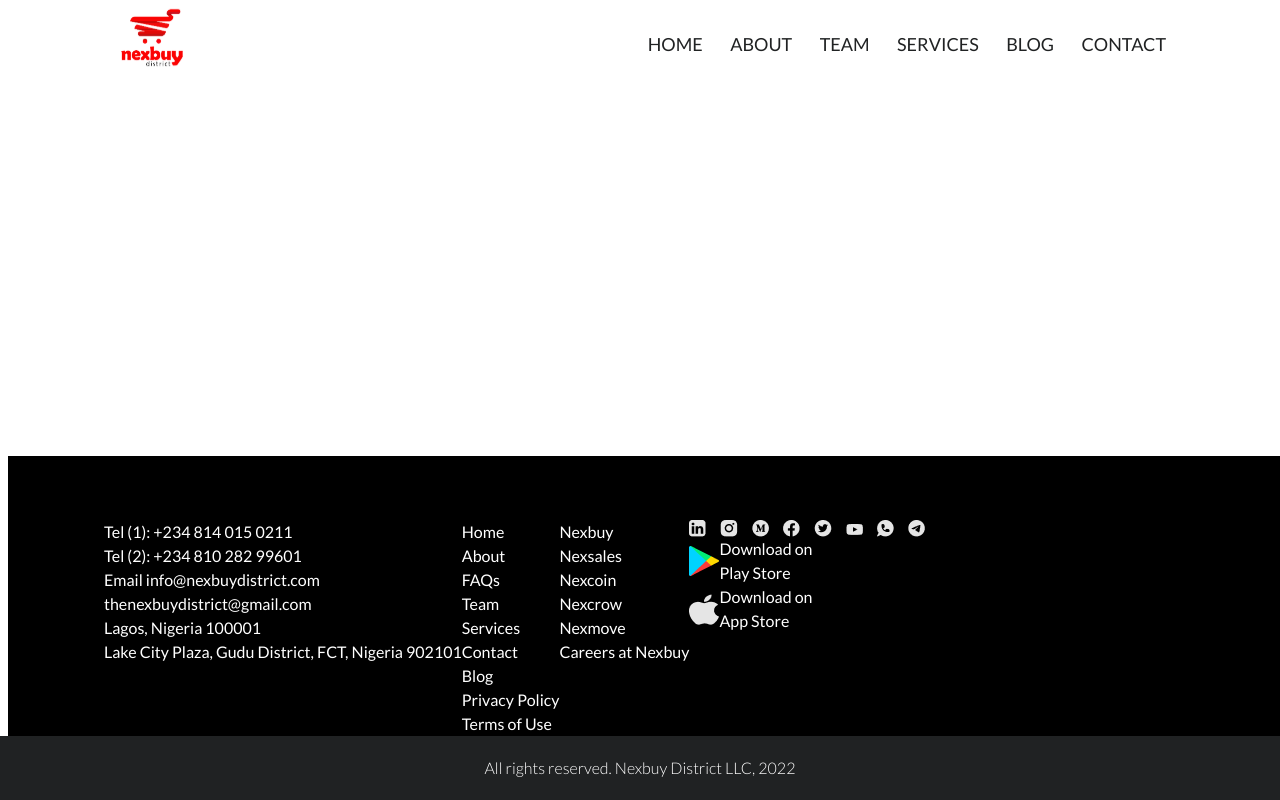
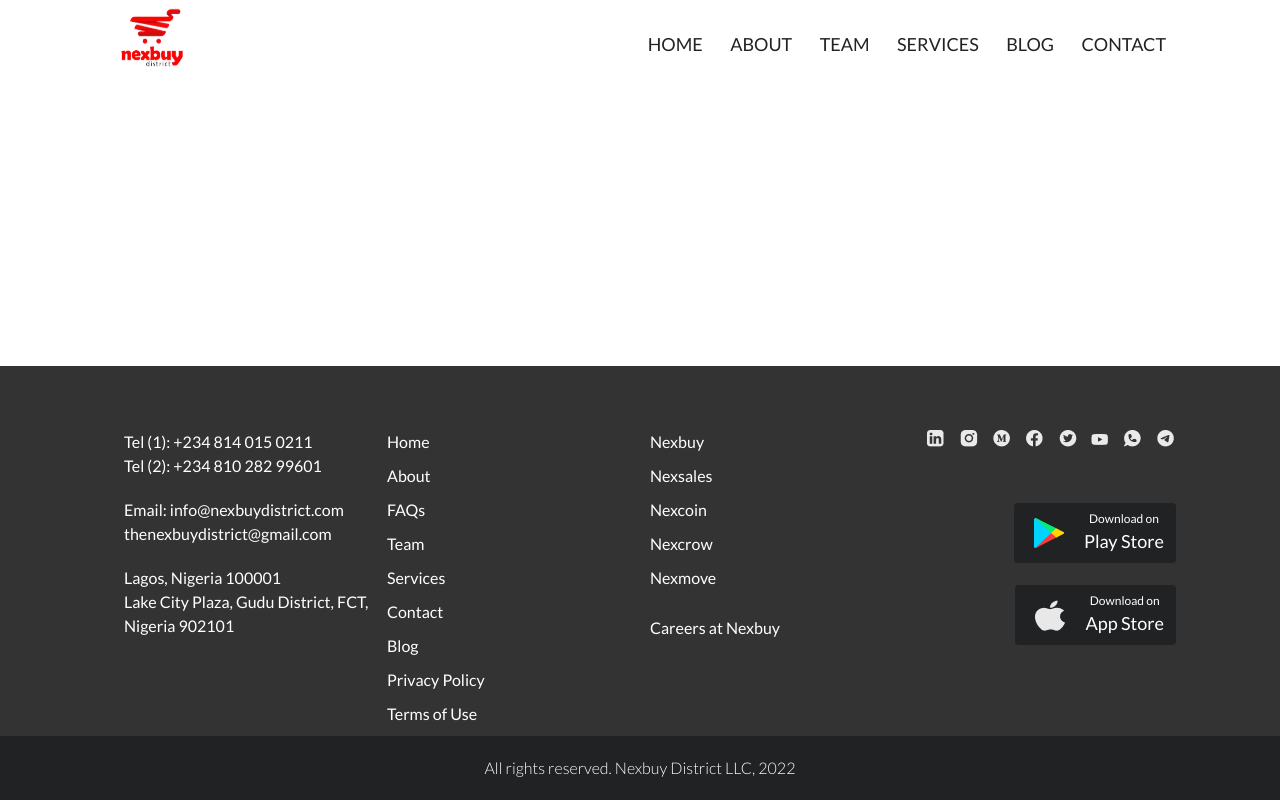
Before and after one commit to Deelyah/Nexbuy-website, a Nuxt app: page / in a window 1280 px wide. Built offline with nearby package versions, Linux system fonts and the light colour scheme.

Commit message:
completed the header and footer

```diff
--- a/components/footer-details/PageFooter.vue
+++ b/components/footer-details/PageFooter.vue
@@ -1,22 +1,24 @@
 <!--eslint-disable -->
 <template>
   <div class="flex flex-col text-white fixed left-0 right-0 bottom-0">
-    <div class="flex bg-black upper-footer-section pt-16 ml-2 pl-24">
-      <div>
+    <div class="upper-footer-section pt-16 pl-7 pr-24">
+      <div class="flex ml-24 mr-2">
+        <div class="w-full">
           <div v-for="(data, index) in footerData[0].tel" :key="index">
             <p>
               Tel ({{ index + 1 }}):
               <a href="#"> {{ data }}</a>
             </p>
           </div>
-        <div>
+          <div class="my-5">
             <p>
-            Email
+              Email:
               <a
                 v-for="(data, index) in footerData[1].mails"
                 :key="index"
                 :href="`mailto:${data}`"
-              >{{ data }} <br
+              >
+                {{ data }} <br
               /></a>
             </p>
           </div>
@@ -27,26 +29,33 @@
             </p>
           </div>
         </div>
-      <div class="flex flex-col">
+        <div class="flex flex-col w-full">
           <nuxt-link
             v-for="(data, index) in footerData[2].links"
             :key="index"
             :to="`/${data.toLowerCase()}`"
+            class="mb-2.5"
             >{{ data }}</nuxt-link
           >
         </div>
-      <div class="flex flex-col">
+        <div class="flex flex-col w-full">
           <nuxt-link
             v-for="(data, index) in footerData[3].products"
             :key="index"
             :to="`/${data.toLowerCase()}`"
+            class="mb-2.5"
             >{{ data }}</nuxt-link
           >
-        <nuxt-link to="">Careers at Nexbuy</nuxt-link>
+          <nuxt-link to="/" class="mt-4">Careers at Nexbuy</nuxt-link>
         </div>
-      <div>
-        <div class="flex items-center">
-          <a v-for="(icon, index) in iconName" :key="index" class="mr-3.5">
+        <div class="w-full">
+          <div class="flex items-center justify-center mb-14">
+            <a
+              v-for="(icon, index) in iconName"
+              :key="index"
+              class="ml-3.5 w-full"
+              href="#"
+            >
               <img
                 :src="require(`~/assets/${icon.toLowerCase()}.png`)"
                 :alt="icon"
@@ -57,17 +66,23 @@
           <div
             v-for="(store, index) in downloadStores"
             :key="index"
-          class="flex items-center"
+            class="flex justify-end mt-1.5"
           >
+            <button class="flex items-center pl-5 pr-3 py-2 mb-4 rounded">
               <div>
                 <img
                   :src="require(`~/assets/${store}store.png`)"
                   :alt="`${store}store`"
+                  class="mr-5"
                 />
               </div>
               <div>
-            <p>Download on</p>
-            <h4>{{ store.replace(store[0], store[0].toUpperCase()) }} Store</h4>
+                <p class="text-xs">Download on</p>
+                <h4 class="text-lg">
+                  {{ store.replace(store[0], store[0].toUpperCase()) }} Store
+                </h4>
+              </div>
+            </button>
           </div>
         </div>
       </div>
@@ -98,7 +113,11 @@
 </script>
 
 <style scoped>
-.lower-footer-section {
+.upper-footer-section {
+  background-color: #333;
+}
+.lower-footer-section,
+button {
   background-color: #202223;
 }
 </style>
```
Lines whose indentation alone changed are shown as unchanged.
